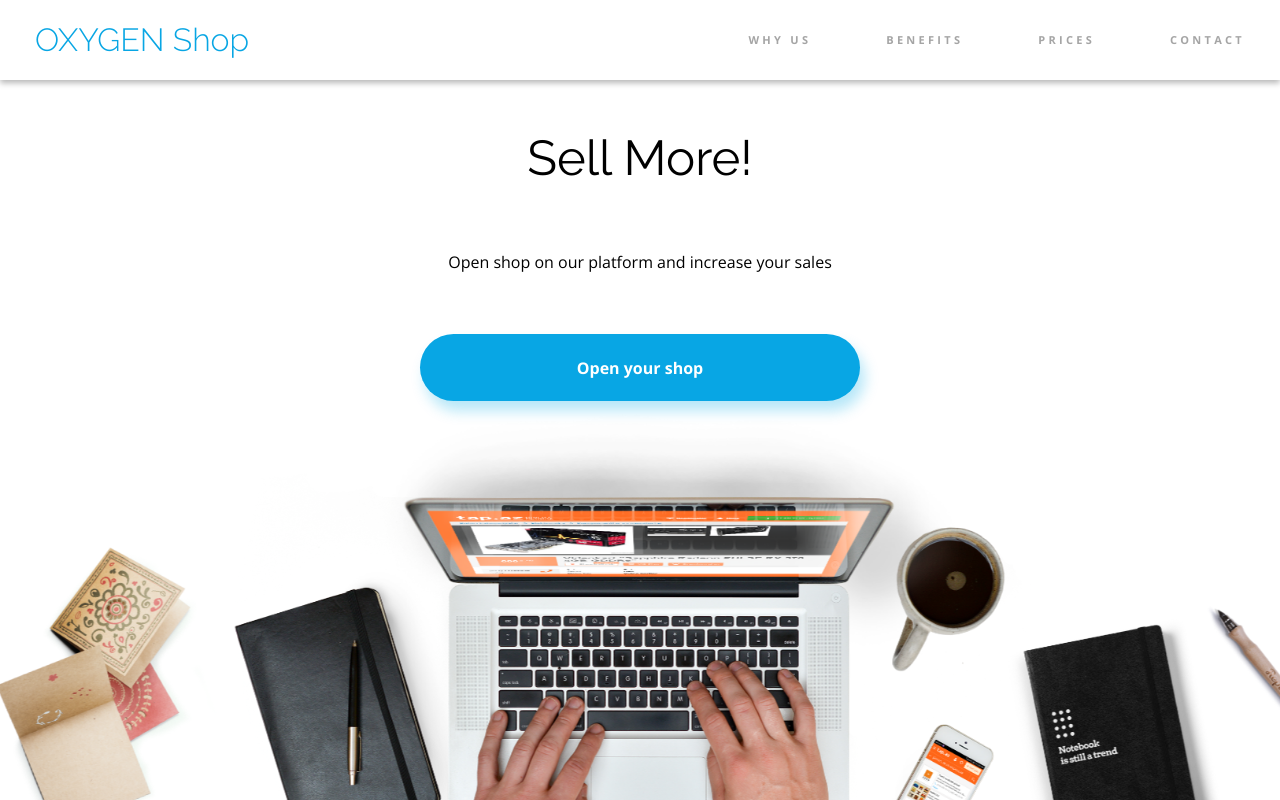
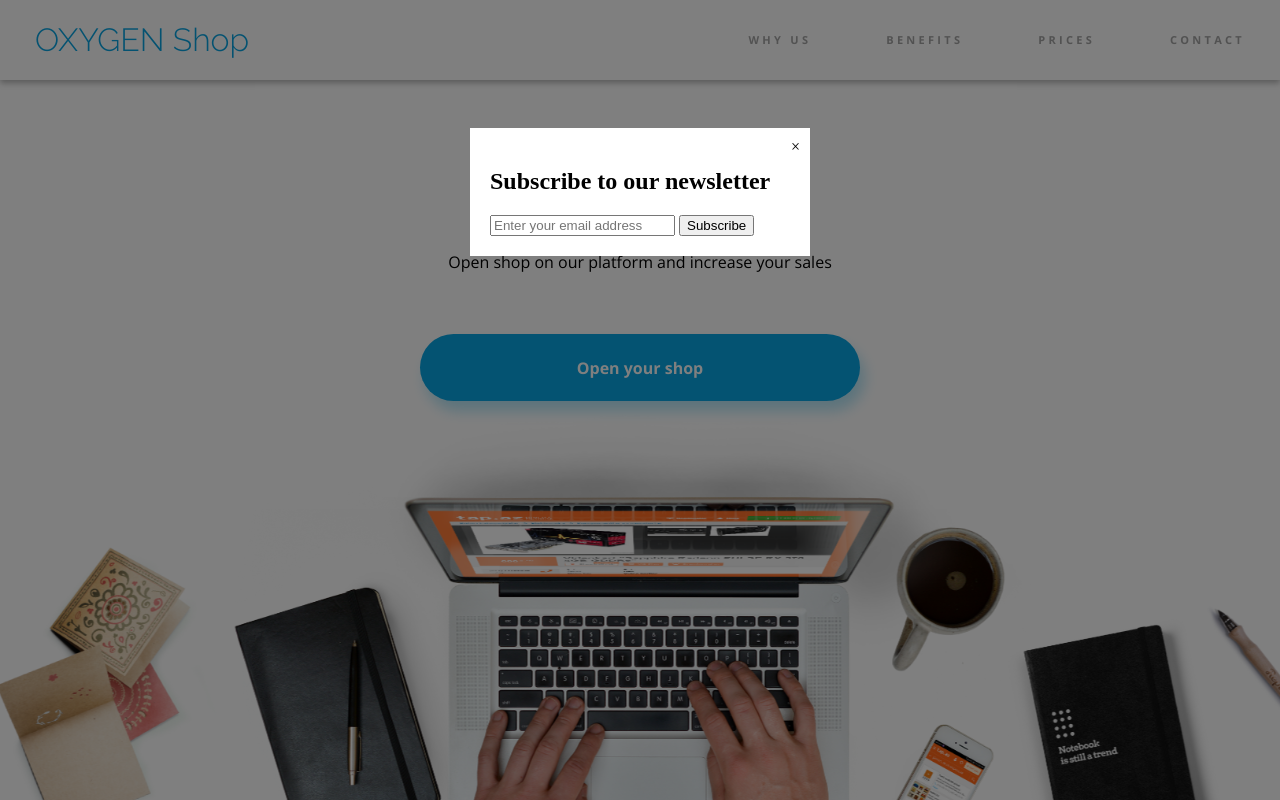
Before and after one commit to juancts/ProyectOneOxygen, a website with bundled scripts: page index.html in a window 1280 px wide. Shown: the top 800 px of the page. Built offline with nearby package versions, Linux system fonts and the light colour scheme.

Commit message:
form y popup

```diff
--- a/index.html
+++ b/index.html
@@ -356,6 +356,19 @@
       <i class="fa-solid fa-circle-up"></i>
     </a>
 
+    <!-- HTML del popup/modal -->
+<div id="newsletterPopup" class="modal">
+  <div class="modal-content">
+    <span class="close">&times;</span>
+    <h2>Subscribe to our newsletter</h2>
+    <form id="subscribeForm">
+      <input type="email" id="emailInput" placeholder="Enter your email address" required>
+      <button type="submit">Subscribe</button>
+    </form>
+  </div>
+</div>
+
+
     <!-- FOOTER -->
     <footer class="footer">
       <div class="footer__img">
@@ -373,5 +386,6 @@
     <script type="module" src="./js/gototop.js"></script>
     <script type="module" src="./js/validationform.js"></script>
     <script type="module" src="./js/fetchdata.js"></script>
+    <script type="module" src="./js/modal.js"></script>
   </body>
 </html>
--- /dev/null
+++ b/js/modal.js
@@ -0,0 +1,69 @@
+document.addEventListener("DOMContentLoaded", function() {
+    var newsletterPopup = document.getElementById("newsletterPopup");
+    var closeButton = document.querySelector(".close");
+    var emailInput = document.getElementById("emailInput");
+    var subscribeForm = document.getElementById("subscribeForm");
+
+    // Verificar si el popup ya se cerró antes
+    if (localStorage.getItem("newsletterPopupClosed")) {
+      return;
+    }
+
+    // Función para mostrar el popup/modal
+    function showPopup() {
+      newsletterPopup.style.display = "block";
+    }
+
+    // Función para cerrar el popup/modal
+    function closePopup() {
+      newsletterPopup.style.display = "none";
+      localStorage.setItem("newsletterPopupClosed", true);
+    }
+
+    // Evento para cerrar el popup/modal al hacer clic en la 'X'
+    closeButton.addEventListener("click", closePopup);
+
+    // Evento para cerrar el popup/modal al hacer clic fuera de él
+    window.addEventListener("click", function(event) {
+      if (event.target === newsletterPopup) {
+        closePopup();
+      }
+    });
+
+    // Evento para cerrar el popup/modal al presionar la tecla ESC
+    document.addEventListener("keydown", function(event) {
+      if (event.key === "Escape") {
+        closePopup();
+      }
+    });
+
+    // Evento para enviar el formulario de suscripción
+    subscribeForm.addEventListener("submit", function(event) {
+      event.preventDefault();
+
+      var email = emailInput.value;
+
+      // Validar la dirección de correo electrónico (puedes utilizar una expresión regular)
+      var emailRegex = /^[^\s@]+@[^\s@]+\.[^\s@]+$/;
+      if (!emailRegex.test(email)) {
+        alert("Please enter a valid email address.");
+        return;
+      }
+
+      // Aquí puedes enviar la dirección de correo electrónico al servidor (utiliza fetch(), AJAX, u otra técnica)
+
+      // Cerrar el popup/modal después de enviar el formulario
+      closePopup();
+    });
+
+    // Mostrar el popup/modal después de 5 segundos
+    setTimeout(showPopup, 5000);
+
+    // Mostrar el popup/modal cuando el usuario baja el 25% de la página
+    window.addEventListener("scroll", function() {
+      var scrollPercent = (window.scrollY / (document.documentElement.scrollHeight - window.innerHeight)) * 100;
+      if (scrollPercent >= 25) {
+        showPopup();
+      }
+    });
+  });
--- a/styles.scss
+++ b/styles.scss
@@ -109,6 +109,37 @@ $cabecera-text-color: #333;
     outline: none;
     font-family: "Open Sans";
   }
+
+
+  /* Estilos del popup/modal */
+.modal {
+  display: none;
+  position: fixed;
+  z-index: 9999;
+  top: 0;
+  left: 0;
+  width: 100%;
+  height: 100%;
+  background-color: rgba(0, 0, 0, 0.5);
+}
+
+.modal-content {
+  position: relative;
+  background-color: #fff;
+  margin: 10% auto;
+  padding: 20px;
+  width: 300px;
+}
+
+.close {
+  position: absolute;
+  top: 10px;
+  right: 10px;
+  cursor: pointer;
+}
+
+
+
   html {
     scroll-behavior: smooth;
   }
```
Also changed, not shown: css/styles.css, dist/css/styles.min.css.
